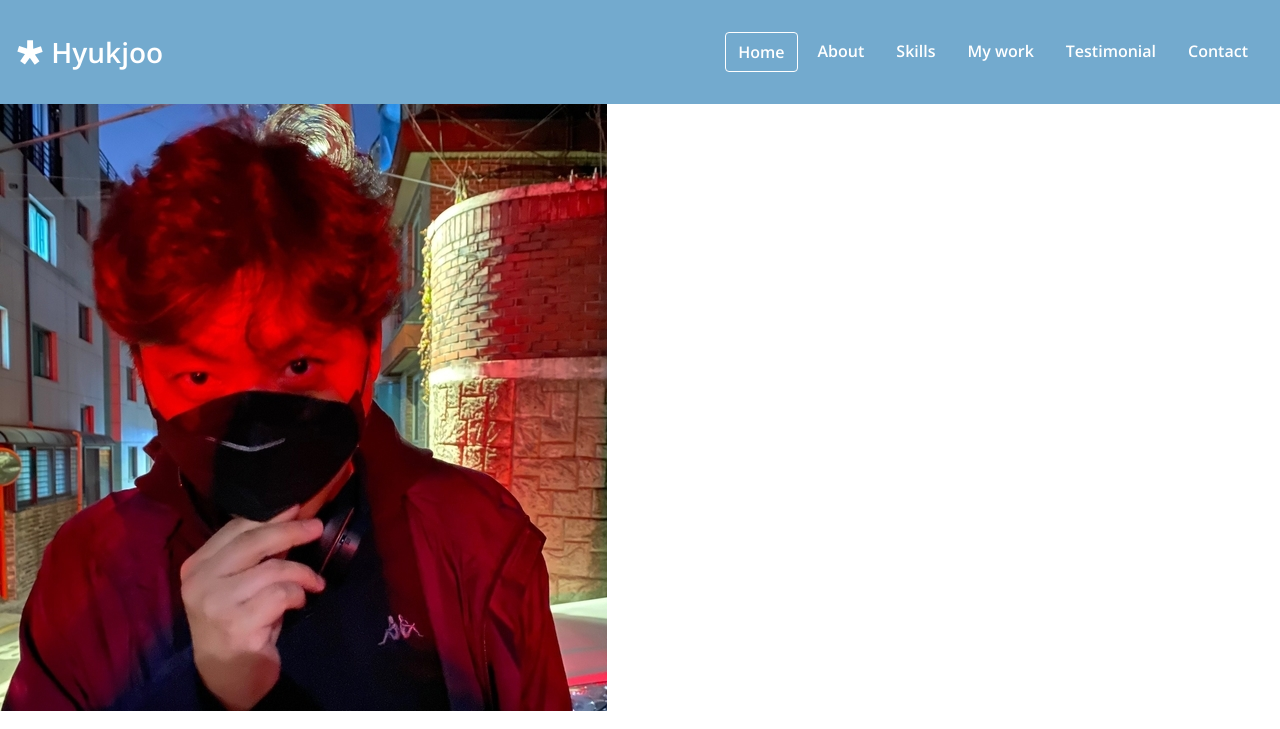
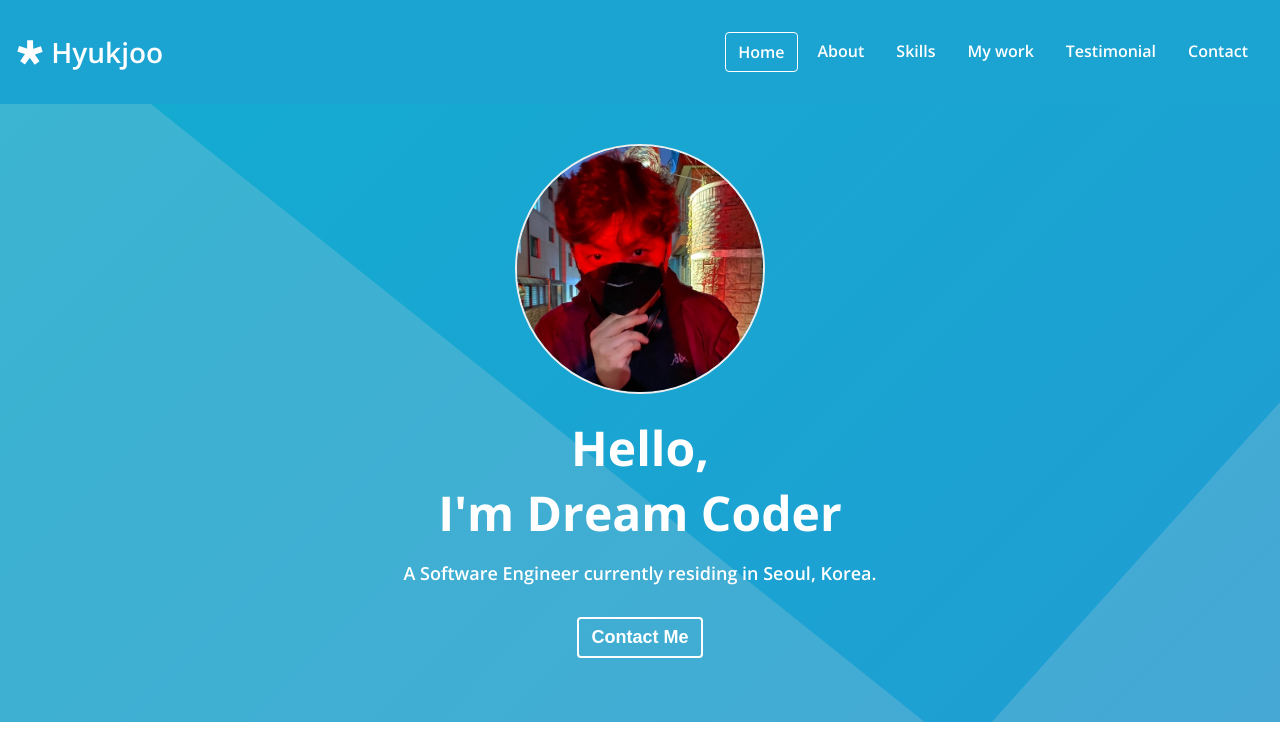
Before and after one commit to hyukjoo2/portfolio, a plain HTML site: page index.html in a window 1280 px wide. Shown: the top 729 px of the page. Drawn offline with nearby package versions, Linux system fonts and the light colour scheme.

Commit message:
CSS: Home

```diff
--- a/css/style.css
+++ b/css/style.css
@@ -9,7 +9,8 @@
   --color-dark-grey: #4d4d4d;
   --color-grey: #616161;
   --color-light-grey: #7c7979;
-  --color-blue: #73aace;
+  /* --color-blue: #73aace; */
+  --color-blue: #1ba3d2;
   --color-dark-blue: #113d5a;
   --color-yellow: #fff7d1;
   --color-orange: #feb546;
@@ -48,8 +49,18 @@ a {
 }
 
 ul {
+  padding-left: 0;
+}
+
+li {
   list-style: none;
-  padding-left: 0;
+}
+
+button {
+  background-color: transparent;
+  cursor: pointer;
+  border: none;
+  outline: none;
 }
 
 /* Typography */
@@ -114,3 +125,32 @@ p {
 .navbar__menu__item:hover {
   background-color: var(--color-dark-blue);
 }
+
+/* Home */
+#home {
+  background: url("../imgs/home-background.png");
+  padding: 40px;
+  text-align: center;
+}
+
+.home__avatar {
+  width: 250px;
+  height: 250px;
+  border-radius: 50%;
+  border: 2px solid var(--color-light-white);
+}
+
+.home__title,
+.home__description {
+  color: var(--color-white);
+}
+
+.home__contact {
+  color: var(--color-white);
+  font-size: var(--font-regular);
+  font-weight: var(--weight-bold);
+  margin: 24px;
+  padding: 8px 12px;
+  border: 2px solid var(--color-white);
+  border-radius: var(--size-border-radius);
+}
```
Also changed, not shown: imgs/home-background.png (added), imgs/profile_hj.jpg (deleted), imgs/profile_hj_small.jpg (deleted).
